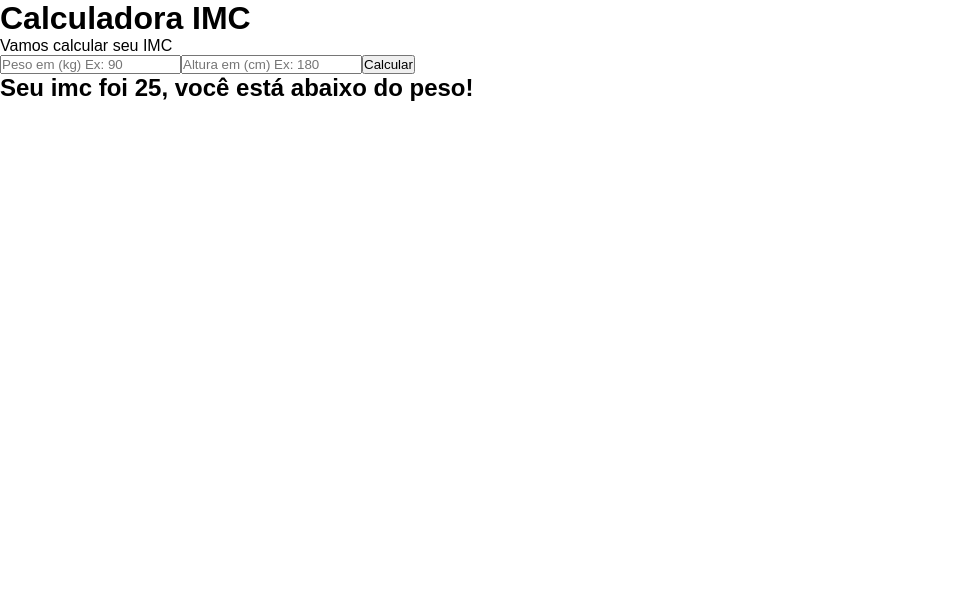
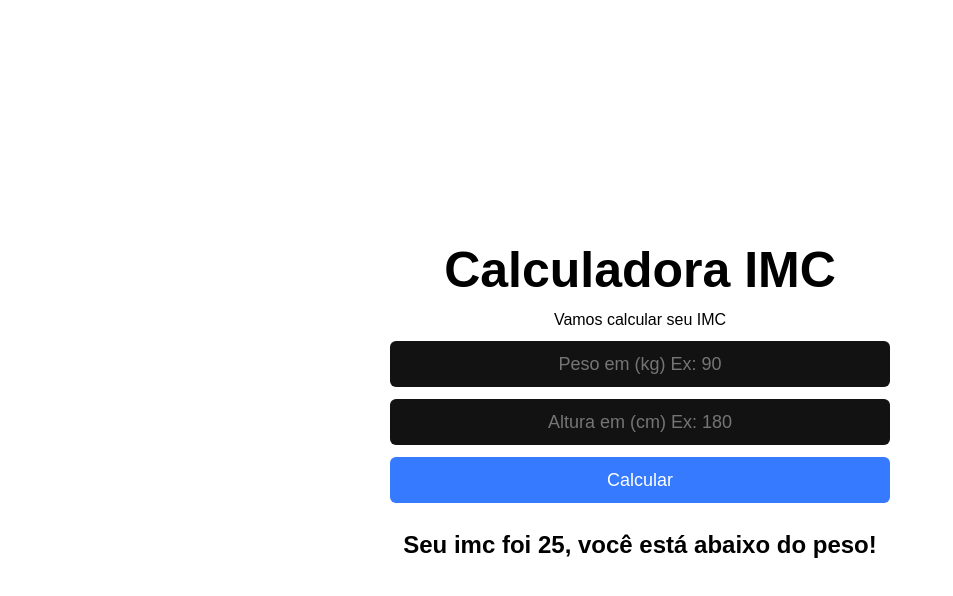
Before and after one commit to ambulcao/calc-imc-react, a React (Create React App) app: page / in a window 1280 px wide. Shown: the top 596 px of the page, without its empty margins (0-953 px from the left). Built offline with nearby package versions, Linux system fonts and the light colour scheme.

Commit message:
Estilizando app

```diff
--- a/src/App.js
+++ b/src/App.js
@@ -1,3 +1,5 @@
+import './app.css'
+
 export default function App(){
   return (
     <div className="app">
--- /dev/null
+++ b/src/app.css
@@ -0,0 +1,50 @@
+.app {
+    width: 100%;
+    height: 100vh;
+    display: flex;
+    justify-content: center;
+    align-items: center;
+    flex-direction: column;
+}
+
+h1 {
+    font-size: 50px;
+}
+
+span {
+    margin: 12px 0;
+}
+
+.area-input {
+    width: 500px;
+    display: flex;
+    flex-direction: column;
+    align-items: center;
+}
+
+.area-input input {
+    width: 100%;
+    margin-bottom: 12px;
+    height: 46px;
+    background-color: #121212;
+    border: 0;
+    border-radius: 6px;
+    color: #fff;
+    padding: 0 12px;
+    text-align: center;
+    font-size: 18px;
+}
+
+.area-input button {
+    width: 100%;
+    height: 46px;
+    border: 0;
+    border-radius: 6px;
+    background-color: #357AFF;
+    color: #fff;
+    font-size: 18px;
+}
+
+h2 {
+    margin-top: 28px;
+}
```
